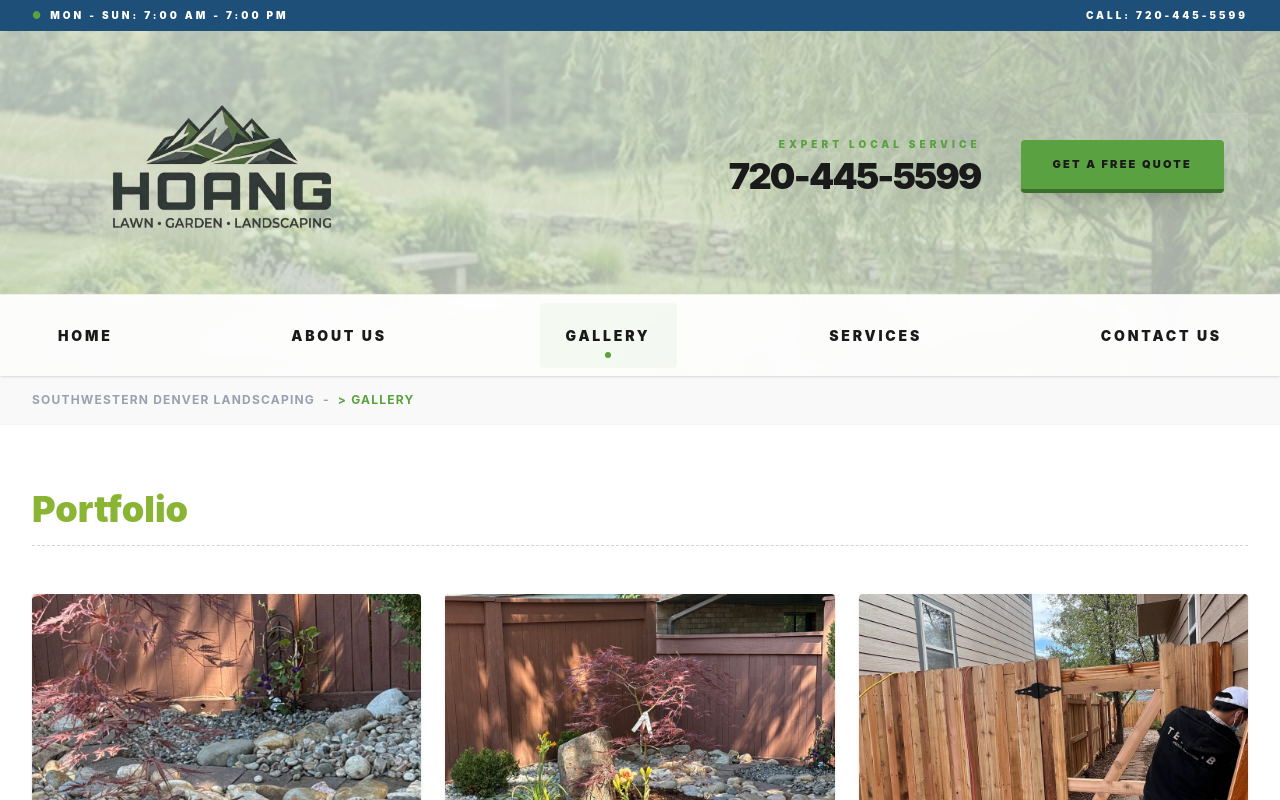
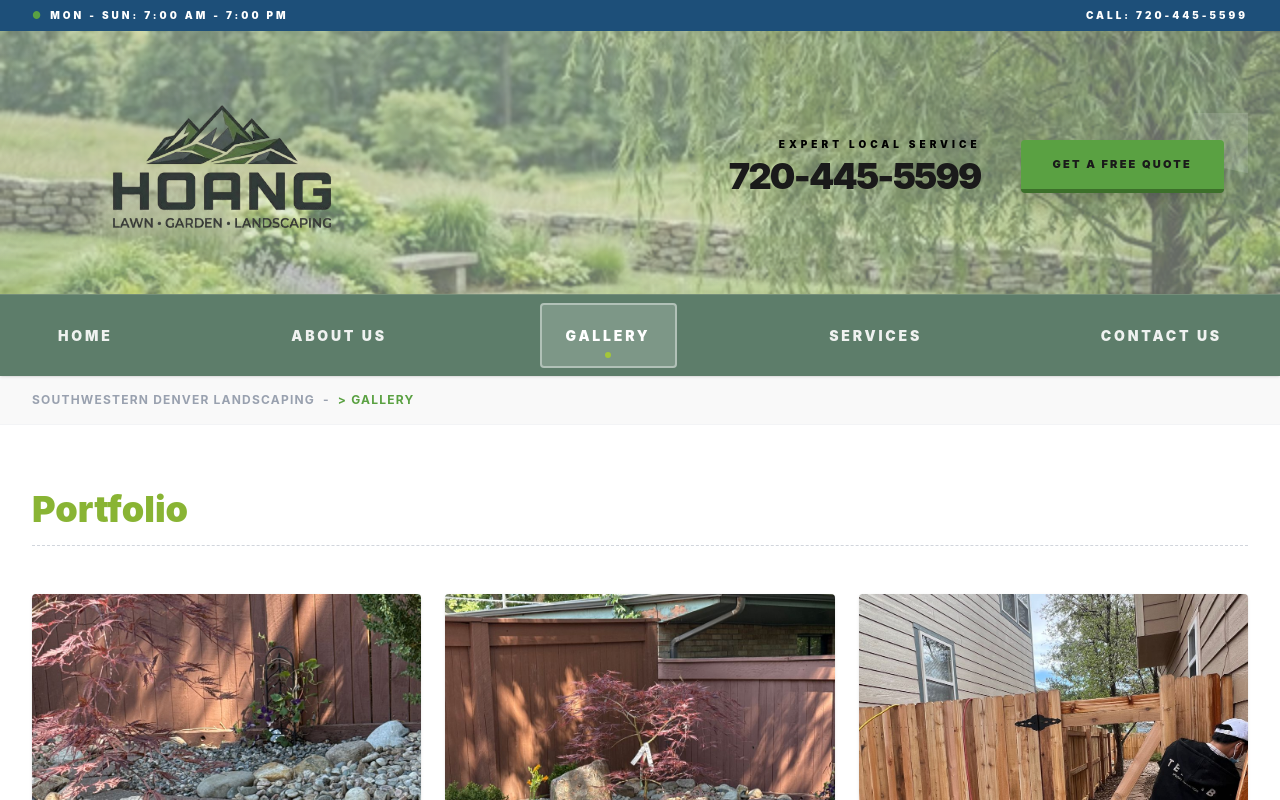
Before and after one commit to luanPro35/Environment, a React (Vite) app: page /gallery in a window 1280 px wide. Shown: the top 800 px of the page. Built offline with nearby package versions, Linux system fonts and the light colour scheme.

Commit message:
feat: add core UI components including Header, HomeServicesGrid, WelcomeSection, and GalleryPage.

```diff
--- a/index.html
+++ b/index.html
@@ -6,7 +6,7 @@
   <link rel="icon" type="image/png" href="/src/assets/Logo-footer.jpg" />
 
   <meta name="viewport" content="width=device-width, initial-scale=1.0" />
-  <title>Boulder Lawns | Elite Eco-Friendly Landscaping & Property Care</title>
+  <title>Hoang's Landscape & Maintenance | Elite Eco-Friendly Landscaping & Property Care</title>
 
 </head>
 
--- a/src/components/Header.jsx
+++ b/src/components/Header.jsx
@@ -38,7 +38,7 @@ const Header = () => {
 
       <section className="relative overflow-hidden bg-gradient-to-br from-[#f4faf2] to-[#ecf5e9]">
         {/* Environmental Background Image with soft opacity */}
-        <div className="absolute inset-0 opacity-[0.25] pointer-events-none mix-blend-multiply">
+        <div className="absolute inset-0 opacity-[0.55] pointer-events-none mix-blend-multiply">
           <img src={envHeaderBg} alt="" className="w-full h-full object-cover" />
         </div>
 
@@ -65,7 +65,7 @@ const Header = () => {
               </div>
 
               <div className="text-right flex flex-col items-end relative z-10">
-                <span className="text-[10px] font-black uppercase tracking-[0.4em] text-[#5aa142] mb-1">Expert Local Service</span>
+                <span className="text-[10px] font-black uppercase tracking-[0.4em] text-[black] mb-1">Expert Local Service</span>
                 <a href="tel:7204455599" className="text-4xl font-black text-[#1d4f79] tracking-tighter hover:text-[#5aa142] transition-all duration-300">
                   720-445-5599
                 </a>
@@ -91,7 +91,7 @@ const Header = () => {
         </div>
 
         {/* High-Impact Main Nav - Enhanced for "Nổi nổi lên" */}
-        <nav className="hidden lg:block relative z-20 border-t border-[#d8d0bb]/30 bg-white/95 backdrop-blur-md shadow-[0_25px_50px_-12px_rgba(0,0,0,0.08)]">
+        <nav className="hidden lg:block relative z-20 border-t border-[#d8d0bb]/20 bg-[#5d7d6a] shadow-[0_15px_40px_-10px_rgba(0,0,0,0.1)]">
           <div className="mx-auto max-w-7xl px-8">
             <ul className="flex items-center justify-between">
               {primaryLinks.map((item) => {
@@ -105,14 +105,14 @@ const Header = () => {
                       className={({ isActive }) =>
                         `block py-5 px-6 text-[14px] font-black uppercase tracking-[0.2em] transition-all duration-300 relative rounded-sm border-2 border-transparent
                          ${isActive
-                           ? "text-[#5aa142] bg-[#5aa142]/5 border-[#5aa142]/30"
-                           : "text-[#1d4f79] hover:text-[#5aa142] hover:border-[#5aa142] hover:bg-[#5aa142]/5"
-                         }`
+                          ? "!text-white bg-white/20 border-white/40"
+                          : "!text-white/90 hover:!text-white hover:border-white/20 hover:bg-white/10"
+                        }`
                       }
                     >
                       {item}
                       {/* Subdued High-Impact Indicator */}
-                      <span className={`absolute bottom-2 left-1/2 -translate-x-1/2 w-1.5 h-1.5 rounded-full bg-[#5aa142] transition-all duration-300 ${isActive ? 'scale-100 opacity-100' : 'scale-0 opacity-0 group-hover:scale-100 group-hover:opacity-100'}`} />
+                      <span className={`absolute bottom-2 left-1/2 -translate-x-1/2 w-1.5 h-1.5 rounded-full bg-[#a4c639] transition-all duration-300 ${isActive ? 'scale-100 opacity-100' : 'scale-0 opacity-0 group-hover:scale-100 group-hover:opacity-100'}`} />
                     </NavLink>
                   </li>
                 );
@@ -142,8 +142,8 @@ const Header = () => {
                     onClick={() => setIsMenuOpen(false)}
                     className={({ isActive }) =>
                       `block p-5 text-sm font-black uppercase tracking-widest transition-all ${isActive
-                        ? "bg-[#5aa142] text-white shadow-2xl translate-x-3"
-                        : "text-[#1d4f79] hover:bg-white/60 border-l-[4px] border-transparent hover:border-[#5aa142] pl-6"
+                        ? "bg-[#5d7d6a] !text-white shadow-2xl translate-x-3"
+                        : "text-[#3e4a3e] hover:bg-white/60 border-l-[4px] border-transparent hover:border-[#5d7d6a] pl-6"
                       }`
                     }
                   >
--- a/src/components/HomeServicesGrid.jsx
+++ b/src/components/HomeServicesGrid.jsx
@@ -1,7 +1,7 @@
 import React from 'react';
 import sodImage from '../assets/quang/IMG_6197.jpg';
 import mulchImage from '../assets/quang/IMG_9474.jpg';
-import cleanupImage from '../assets/quang/IMG_7867.jpg';
+import cleanupImage from '../assets/quang/fbeb6cf4-407c-4f90-b556-7b69d7b54a64.jpg';
 import maintenanceImage from '../assets/quang/IMG_7551.jpg';
 import bgImage from '../assets/quang/IMG_0196.jpg';
 
--- a/src/components/WelcomeSection.jsx
+++ b/src/components/WelcomeSection.jsx
@@ -33,7 +33,4 @@ const WelcomeSection = () => {
     </div>
   );
 };
-
-
-
 export default WelcomeSection;
--- a/src/pages/GallaryPage.jsx
+++ b/src/pages/GallaryPage.jsx
@@ -1,21 +1,25 @@
-import React from 'react';
+import React, { useState } from 'react';
 
 // Automatically import all images from the quang folder
 const imageModules = import.meta.glob('../assets/quang/*.{JPG,jpg,jpeg,HEIC,heic}', { eager: true });
 const images = Object.values(imageModules).map(module => module.default);
 
 const GallaryPage = () => {
+  const [selectedImage, setSelectedImage] = useState(null);
+
+  const openModal = (img) => setSelectedImage(img);
+  const closeModal = () => setSelectedImage(null);
 
   return (
     <div className="bg-white min-h-screen">
       {/* Breadcrumbs */}
       <nav className="border-b border-gray-100 bg-[#f9f9f9] py-4">
         <div className="mx-auto max-w-7xl px-4 sm:px-6 lg:px-8">
-            <div className="flex items-center gap-2 text-xs font-bold uppercase tracking-widest">
-              <span className="text-gray-400">Southwestern Denver Landscaping</span>
-              <span className="text-gray-400">-</span>
-              <span className="text-[#5aa142]">&gt; GALLERY</span>
-            </div>
+          <div className="flex items-center gap-2 text-xs font-bold uppercase tracking-widest">
+            <span className="text-gray-400">Southwestern Denver Landscaping</span>
+            <span className="text-gray-400">-</span>
+            <span className="text-[#5aa142]">&gt; GALLERY</span>
+          </div>
         </div>
       </nav>
 
@@ -27,11 +31,15 @@ const GallaryPage = () => {
 
         <div className="grid grid-cols-1 sm:grid-cols-2 lg:grid-cols-3 gap-6">
           {images.map((img, index) => (
-            <div key={index} className="overflow-hidden bg-gray-100 rounded-sm shadow-sm hover:shadow-lg transition-shadow duration-300">
+            <div
+              key={index}
+              onClick={() => openModal(img)}
+              className="overflow-hidden bg-gray-100 rounded-sm shadow-sm hover:shadow-lg transition-all duration-300 cursor-zoom-in"
+            >
               <img
                 src={img}
                 alt={`Portfolio item ${index + 1}`}
-                className="w-full h-64 object-cover transition-transform duration-500 hover:scale-105"
+                className="w-full h-80 object-cover transition-transform duration-700 hover:scale-110"
                 loading="lazy"
                 decoding="async"
               />
@@ -39,6 +47,31 @@ const GallaryPage = () => {
           ))}
         </div>
       </section>
+
+      {/* Image Modal (Lightbox) */}
+      {selectedImage && (
+        <div
+          className="fixed inset-0 z-[100] flex items-center justify-center bg-black/90 backdrop-blur-sm p-4 animate-in fade-in duration-300"
+          onClick={closeModal}
+        >
+          {/* Close Button */}
+          <button
+            className="absolute top-6 right-6 text-white text-5xl font-light hover:text-[#5aa142] transition-colors z-[110]"
+            onClick={closeModal}
+          >
+            &times;
+          </button>
+
+          <div className="relative w-full h-full flex items-center justify-center p-2">
+            <img
+              src={selectedImage}
+              alt="Full size view"
+              className="max-w-[95vw] max-h-[95vh] object-contain rounded-sm shadow-2xl animate-in zoom-in-95 duration-300"
+              onClick={(e) => e.stopPropagation()}
+            />
+          </div>
+        </div>
+      )}
     </div>
   );
 };
```
Also changed, not shown: src/assets/quang/fbeb6cf4-407c-4f90-b556-7b69d7b54a64.jpg (added).
